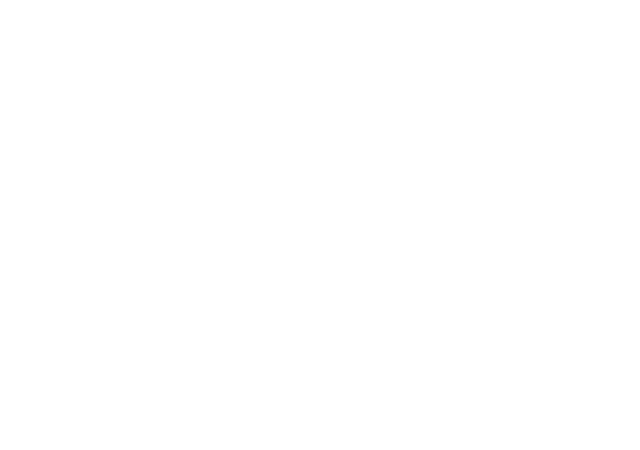
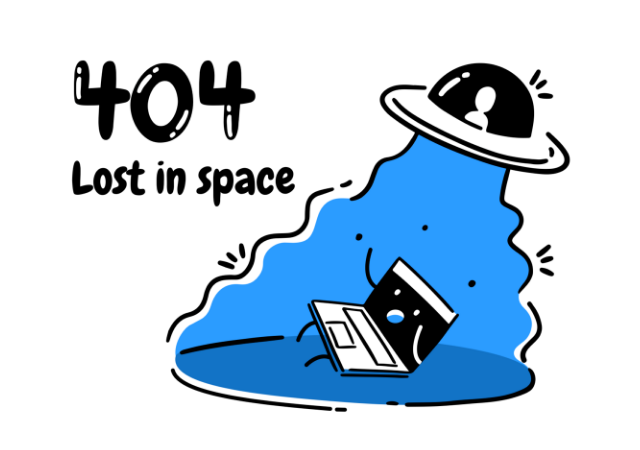
Before and after one commit to ChakNS/website-library-ts, a Vue app: page /#/404 in a window 1280 px wide. Before the commit this address had no page. Shown: the part 104-554 px from the top of the page, without its empty margins (323-963 px from the left). Built offline with nearby package versions, Linux system fonts and the light colour scheme; a small style sheet from the web is missing.

Commit message:
404 init

```diff
--- /dev/null
+++ b/src/pages/default/404/404.vue
@@ -0,0 +1,25 @@
+<template>
+  <div class="common-container no-found-container">
+    <img class="img-404" src="@/assets/images/404.png" alt="">
+  </div>
+</template>
+
+<script lang="ts">
+import { defineComponent } from 'vue'
+export default defineComponent({
+  name: 'NoFound'
+})
+</script>
+
+<style scoped lang="scss">
+.no-found-container {
+  height: 80vh;
+  width: 100vw;
+  display: flex;
+  justify-content: center;
+  align-items: center;
+  .img-404 {
+    width: 45vw;
+  }
+}
+</style>
--- /dev/null
+++ b/src/pages/default/404/index.ts
@@ -0,0 +1,2 @@
+import Index from './404.vue'
+export default Index
--- a/src/router/index.ts
+++ b/src/router/index.ts
@@ -5,6 +5,11 @@
 const router = createRouter({
   history: createWebHashHistory(), // hash模式：createWebHashHistory，history模式：createWebHistory
   routes: [
+    {
+      path: '/404',
+      component: (): Promise<typeof import('*.vue')> =>
+        import(/* webpackChunkName: "index" */ '@/pages/default/404')
+    },
     {
       path: '/',
       redirect: '/library-info',
@@ -18,7 +23,11 @@
         }
       ]
     },
-    ...Tools
+    ...Tools,
+    {
+      path: '/:pathMatch(.*)*',
+      redirect: '/404'
+    }
   ]
 })
 
```
Also changed, not shown: src/assets/images/404.png (added).
